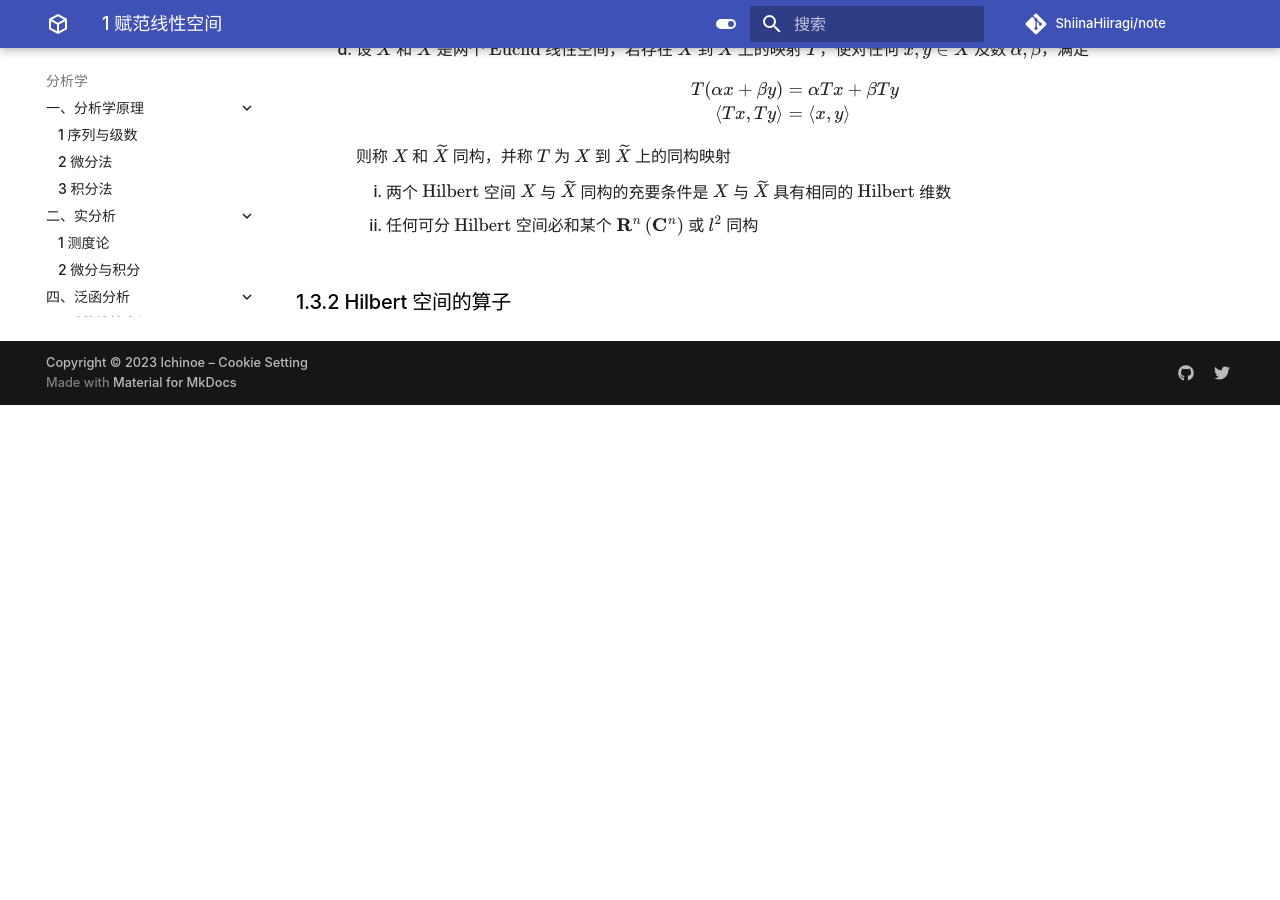
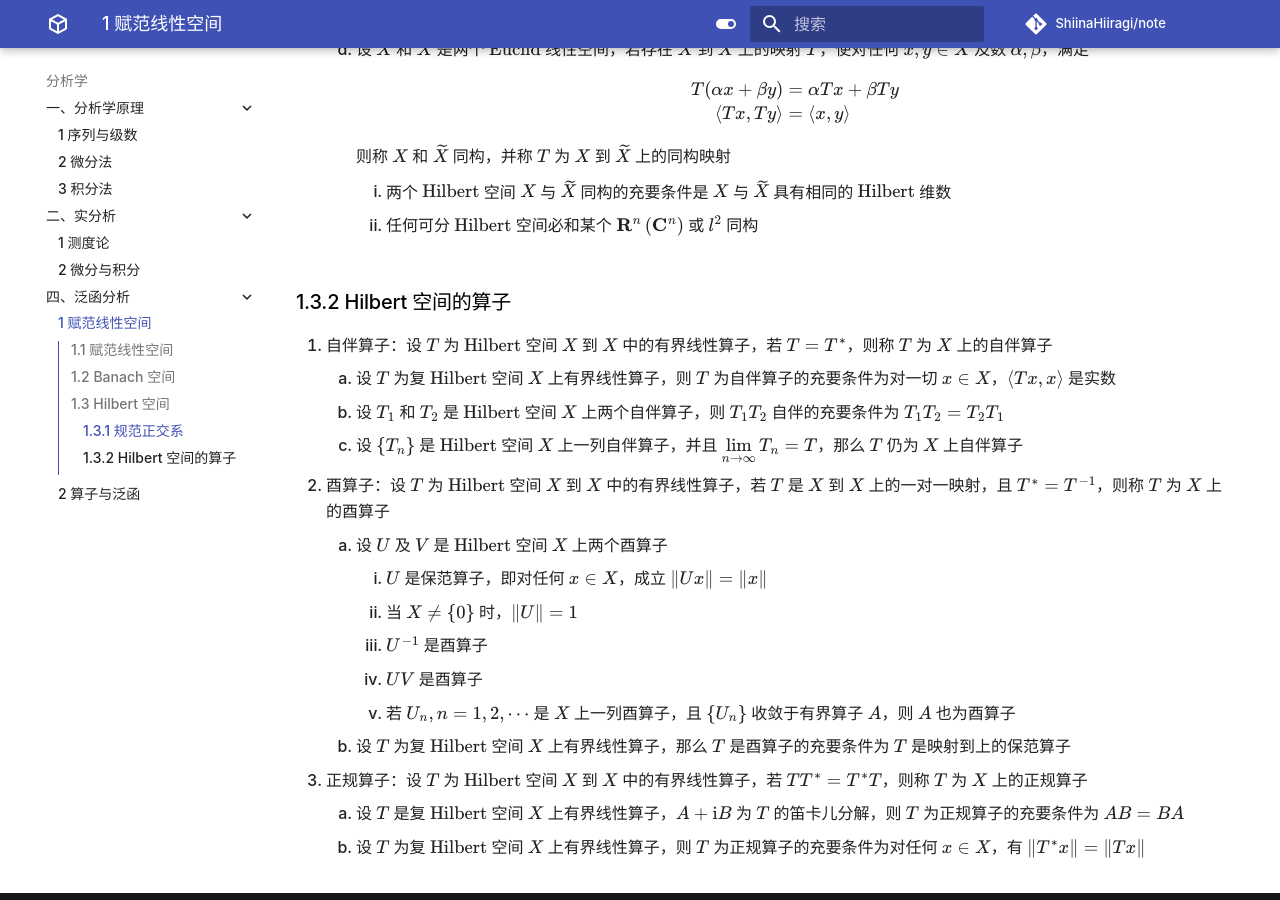
Before and after one commit to ShiinaHiiragi/note, an MkDocs documentation site: the page built from docs/anly/func/norm.md, in a window 1280 px wide and 900 px high, scrolled down 2999 px. Built offline with MkDocs 1.6.1 and Material for MkDocs 9.7.7, drawn with Linux system fonts in a browser that asks for light colours; comment, search, counter and statistics services are not loaded; before the commit the page ends 3404 px from its top, so only the background shows below that.

Commit message:
add op in norm

```diff
--- a/docs/anly/func/norm.md
+++ b/docs/anly/func/norm.md
@@ -71,3 +71,18 @@
         2. 任何可分 $\text{Hilbert}$ 空间必和某个 $\mathbf{R}^{n}\left(\mathbf{C}^{n}\right)$ 或 $l^{2}$ 同构
 
 ### 1.3.2 Hilbert 空间的算子
+1. 自伴算子：设 $T$ 为 $\text{Hilbert}$ 空间 $X$ 到 $X$ 中的有界线性算子，若 $T=T^{*}$，则称 $T$ 为 $X$ 上的自伴算子
+    1. 设 $T$ 为复 $\text{Hilbert}$ 空间 $X$ 上有界线性算子，则 $T$ 为自伴算子的充要条件为对一切 $x \in X$，$\langle T x, x\rangle$ 是实数
+    2. 设 $T_{1}$ 和 $T_{2}$ 是 $\text{Hilbert}$ 空间 $X$ 上两个自伴算子，则 $T_{1} T_{2}$ 自伴的充要条件为 $T_{1} T_{2}=T_{2} T_{1}$
+    3. 设 $\left\{T_{n}\right\}$ 是 $\text{Hilbert}$ 空间 $X$ 上一列自伴算子，并且 ${\displaystyle \lim _{n \rightarrow \infty} T_{n}=T}$，那么 $T$ 仍为 $X$ 上自伴算子
+2. 酉算子：设 $T$ 为 $\text{Hilbert}$ 空间 $X$ 到 $X$ 中的有界线性算子，若 $T$ 是 $X$ 到 $X$ 上的一对一映射，且 $T^{*}=T^{-1}$，则称 $T$ 为 $X$ 上的酉算子
+    1. 设 $U$ 及 $V$ 是 $\text{Hilbert}$ 空间 $X$ 上两个酉算子
+        1. $U$ 是保范算子，即对任何 $x \in X$，成立 $\|U x\|=\|x\|$
+        2. 当 $X \neq\{0\}$ 时，$\|U\|=1$
+        3. $U^{-1}$ 是酉算子
+        4. $U V$ 是酉算子
+        5. 若 $U_{n}, n=1,2, \cdots$ 是 $X$ 上一列酉算子，且 $\left\{U_{n}\right\}$ 收敛于有界算子 $A$，则 $A$ 也为酉算子
+    2. 设 $T$ 为复 $\text{Hilbert}$ 空间 $X$ 上有界线性算子，那么 $T$ 是酉算子的充要条件为 $T$ 是映射到上的保范算子
+3. 正规算子：设 $T$ 为 $\text{Hilbert}$ 空间 $X$ 到 $X$ 中的有界线性算子，若 $T T^{*}=T^{*} T$，则称 $T$ 为 $X$ 上的正规算子
+    1. 设 $T$ 是复 $\text{Hilbert}$ 空间 $X$ 上有界线性算子，$A+\mathrm{i} B$ 为 $T$ 的笛卡儿分解，则 $T$ 为正规算子的充要条件为 $A B=B A$
+    2. 设 $T$ 为复 $\text{Hilbert}$ 空间 $X$ 上有界线性算子，则 $T$ 为正规算子的充要条件为对任何 $x \in X$，有 $\left\|T^{*} x\right\|=\|T x\|$
```
